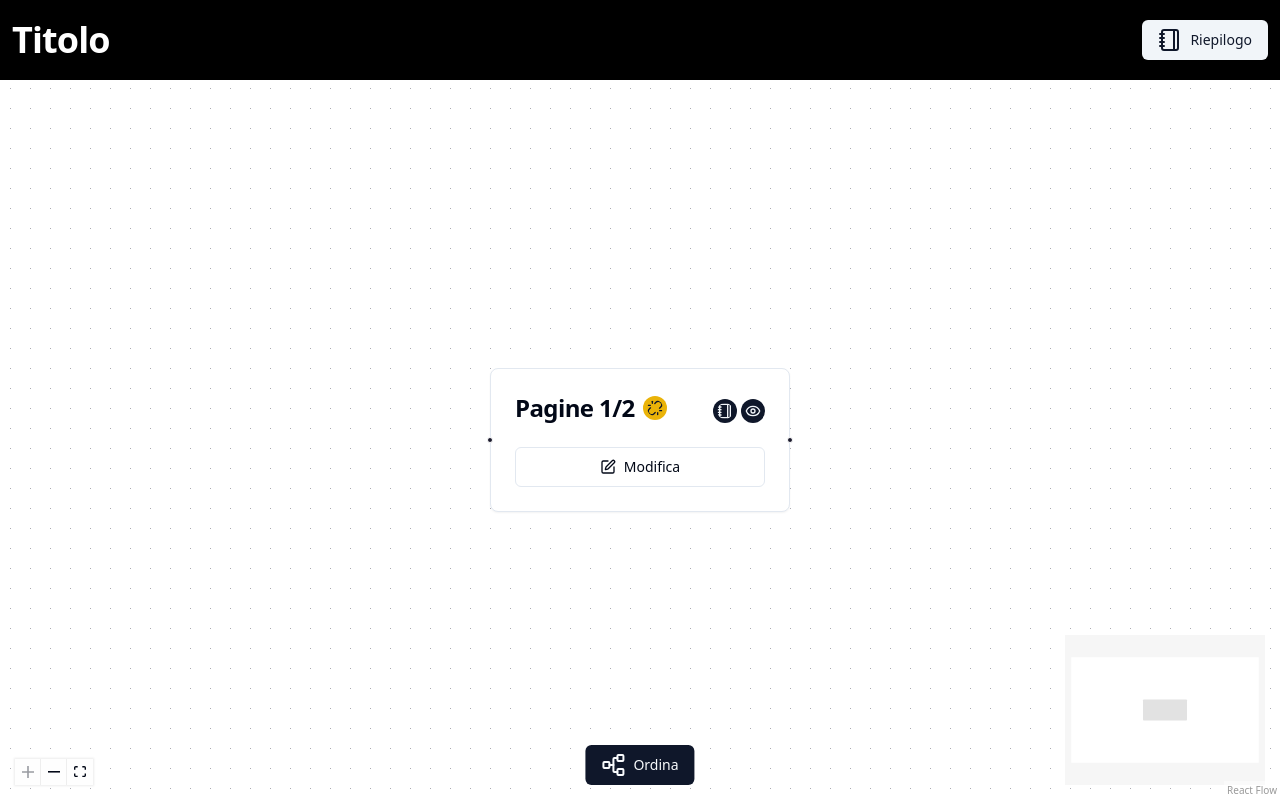
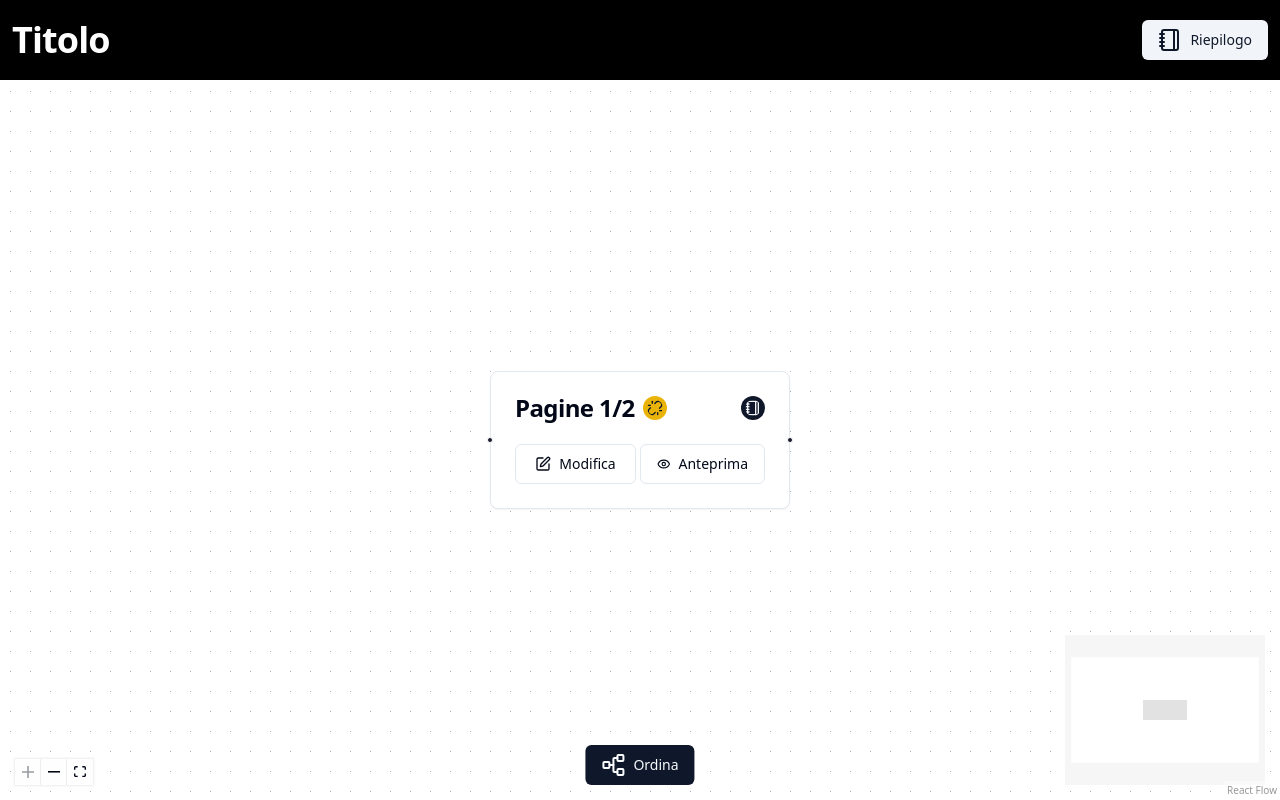
Before and after one commit to daxdiv/app-racconti-interattivi, a React (Vite) app: page / in a window 1280 px wide. Built offline with nearby package versions, Linux system fonts and the light colour scheme.

Commit message:
feat: change `DoublePageNode`, `EditDialog` and `PreviewDialog`ui

```diff
--- a/src/components/nodes/DoublePageNode.tsx
+++ b/src/components/nodes/DoublePageNode.tsx
@@ -1,4 +1,4 @@
-import { Notebook, Trash2, Unlink } from "lucide-react";
+import { Eye, Notebook, Trash2, Unlink } from "lucide-react";
 import { Handle, Position, type Node, type NodeProps } from "@xyflow/react";
 
 import useSheetContext from "@/hooks/useSheetContext";
@@ -22,6 +22,7 @@ import {
   AlertDialogAction,
   AlertDialogCancel,
 } from "@/components/ui/alert-dialog";
+import { Button } from "@/components/ui/button";
 import { TOOLTIP_DELAY_DURATION } from "@/constants";
 import useNodeUtils from "@/hooks/useNodeUtils";
 
@@ -42,8 +43,8 @@ function DoublePageNode(props: DoublePageNodeProps) {
         position={Position.Left}
       />
       <Card className="w-[300px]">
-        <CardHeader className="flex flex-row justify-between items-center">
-          <div className="flex justify-center items-center gap-2">
+        <CardHeader className="flex flex-row justify-between items-center space-y-0">
+          <div className="flex justify-center items-center gap-x-2">
             <CardTitle>{label}</CardTitle>
             {isNodeUnlinked(id) && (
               <TooltipProvider delayDuration={TOOLTIP_DELAY_DURATION}>
@@ -59,6 +60,7 @@ function DoublePageNode(props: DoublePageNodeProps) {
               </TooltipProvider>
             )}
           </div>
+
           <div className="flex justify-center items-center gap-x-1">
             <TooltipProvider delayDuration={TOOLTIP_DELAY_DURATION}>
               <Tooltip>
@@ -75,16 +77,6 @@ function DoublePageNode(props: DoublePageNodeProps) {
                 <TooltipContent>Apri riepilogo</TooltipContent>
               </Tooltip>
             </TooltipProvider>
-
-            <TooltipProvider delayDuration={TOOLTIP_DELAY_DURATION}>
-              <Tooltip>
-                <PreviewDialog {...props.data} />
-                <TooltipContent>
-                  Visualizza anteprima pagine {leftPageNumber}/{rightPageNumber}
-                </TooltipContent>
-              </Tooltip>
-            </TooltipProvider>
-
             {deletable && (
               <AlertDialog>
                 <TooltipProvider delayDuration={TOOLTIP_DELAY_DURATION}>
@@ -130,10 +122,25 @@ function DoublePageNode(props: DoublePageNodeProps) {
           </div>
         </CardHeader>
 
-        <CardContent>
+        <CardContent className="flex justify-center items-center gap-x-1">
           <EditDialog
             id={id}
             data={props.data}
+          />
+          <PreviewDialog
+            data={props.data}
+            trigger={
+              <Button
+                className="w-1/2"
+                variant="outline"
+              >
+                <Eye
+                  className="mr-2"
+                  size={16}
+                />{" "}
+                Anteprima
+              </Button>
+            }
           />
         </CardContent>
       </Card>
--- a/src/components/ui/nodes/EditDialog.tsx
+++ b/src/components/ui/nodes/EditDialog.tsx
@@ -9,15 +9,13 @@ import {
   AlertDialogTitle,
   AlertDialogTrigger,
 } from "@/components/ui/alert-dialog";
-import { Tooltip, TooltipContent, TooltipProvider } from "@/components/ui/tooltip";
+import { Edit, Eye, Save, X } from "lucide-react";
 
 import { Button } from "@/components/ui/button";
-import { Edit } from "lucide-react";
 import PageMultimedia from "@/components/ui/nodes/PageMultimedia";
 import PageTextContents from "@/components/ui/nodes/PageTextContents";
 import PageTextPositions from "@/components//ui/nodes/PageTextPositions";
 import PreviewDialog from "@/components/ui/nodes/PreviewDialog";
-import { TOOLTIP_DELAY_DURATION } from "@/constants";
 import useNodeReducer from "@/hooks/useNodeReducer";
 import useNodeUtils from "@/hooks/useNodeUtils";
 import { useState } from "react";
@@ -42,7 +40,7 @@ function EditDialog({ id, data }: EditNodeDialogProps) {
     >
       <AlertDialogTrigger asChild>
         <Button
-          className="w-full"
+          className="w-1/2"
           variant="outline"
         >
           <Edit
@@ -59,16 +57,8 @@ function EditDialog({ id, data }: EditNodeDialogProps) {
         }}
       >
         <AlertDialogHeader>
-          <AlertDialogTitle className="flex justify-start items-center gap-2">
-            Modifica pagine {data.leftPageNumber}/{data.rightPageNumber}{" "}
-            <TooltipProvider delayDuration={TOOLTIP_DELAY_DURATION}>
-              <Tooltip>
-                <PreviewDialog {...nodeChanges} />
-                <TooltipContent>
-                  Visualizza anteprima pagine {data.leftPageNumber}/{data.rightPageNumber}
-                </TooltipContent>
-              </Tooltip>
-            </TooltipProvider>
+          <AlertDialogTitle className="flex justify-start items-center">
+            Modifica pagine {data.leftPageNumber}/{data.rightPageNumber}
           </AlertDialogTitle>
         </AlertDialogHeader>
         <AlertDialogDescription />
@@ -91,20 +81,46 @@ function EditDialog({ id, data }: EditNodeDialogProps) {
 
         <AlertDialogFooter>
           <AlertDialogAction
-            className="bg-green-500 text-primary-foreground hover:bg-green-400"
+            className="bg-green-500 text-primary-foreground hover:bg-green-400 flex justify-center items-center"
             onClick={() => {
               if (JSON.stringify(data) === JSON.stringify(nodeChanges)) return;
 
               saveChanges(id, nodeChanges);
             }}
           >
+            <Save
+              size={16}
+              className="mr-2"
+            />
             Salva
           </AlertDialogAction>
+
+          <PreviewDialog
+            data={nodeChanges}
+            trigger={
+              <Button>
+                <Eye
+                  className="mr-2"
+                  size={16}
+                />{" "}
+                Anteprima
+              </Button>
+            }
+          />
 
           {JSON.stringify(data) !== JSON.stringify(nodeChanges) ? ( // compare object
             <AlertDialog>
               <AlertDialogTrigger asChild>
-                <Button type="button">Annulla</Button>
+                <Button
+                  type="button"
+                  className="flex justify-center items-center"
+                >
+                  <X
+                    size={16}
+                    className="mr-2"
+                  />
+                  Annulla
+                </Button>
               </AlertDialogTrigger>
               <AlertDialogContent>
                 <AlertDialogHeader>
@@ -128,6 +144,10 @@ function EditDialog({ id, data }: EditNodeDialogProps) {
             </AlertDialog>
           ) : (
             <AlertDialogCancel className="bg-primary hover:bg-primary/90 text-secondary hover:text-secondary">
+              <X
+                size={16}
+                className="mr-2"
+              />
               Annulla
             </AlertDialogCancel>
           )}
--- a/src/components/ui/nodes/PreviewDialog.tsx
+++ b/src/components/ui/nodes/PreviewDialog.tsx
@@ -6,14 +6,19 @@ import {
   DialogTitle,
   DialogTrigger,
 } from "@/components/ui/dialog";
-import { Eye, Volume2, VolumeX } from "lucide-react";
+import { Volume2, VolumeX } from "lucide-react";
 
 import { AspectRatio } from "@/components/ui/aspect-ratio";
 import { Button } from "@/components/ui/button";
-import { TooltipTrigger } from "@/components/ui/tooltip";
 import { cn } from "@/lib/utils";
 
+type PreviewDialogProps = {
+  data: DoublePageNodeData;
+  trigger: React.ReactNode;
+};
+
 function PreviewDialog({
+  data: {
     leftPageNumber,
     rightPageNumber,
     backgroundImage,
@@ -26,7 +31,9 @@ function PreviewDialog({
       },
     ],
     audio,
-}: DoublePageNodeData) {
+  },
+  trigger,
+}: PreviewDialogProps) {
   const audioEl = new Audio(audio);
 
   return (
@@ -38,14 +45,7 @@ function PreviewDialog({
         }
       }}
     >
-      <DialogTrigger asChild>
-        <TooltipTrigger asChild>
-          <Eye
-            className="cursor-pointer text-secondary p-1 rounded-full bg-primary hover:bg-primary/70 nodrag nopan"
-            size={24}
-          />
-        </TooltipTrigger>
-      </DialogTrigger>
+      <DialogTrigger asChild>{trigger}</DialogTrigger>
       <DialogContent className="max-w-6xl w-full">
         <DialogHeader>
           <DialogTitle className="flex items-center gap-2">
@@ -55,12 +55,14 @@ function PreviewDialog({
                 <VolumeX className="nodrag nopan cursor-not-allowed" />
               </Button>
             ) : (
+              <Button variant="ghost">
                 <Volume2
-                className="nodrag nopan"
+                  className="nodrag nopan cursor-pointer"
                   onClick={() => {
                     audioEl.paused ? audioEl.play() : audioEl.pause();
                   }}
                 />
+              </Button>
             )}
           </DialogTitle>
           <DialogDescription />
```
Lines whose indentation alone changed are shown as unchanged.
